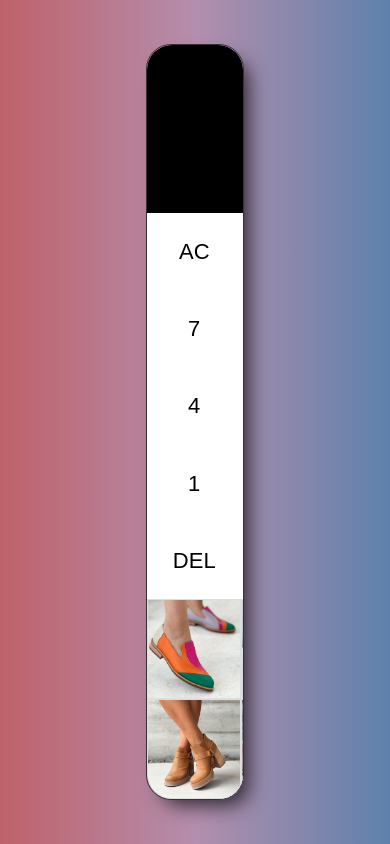
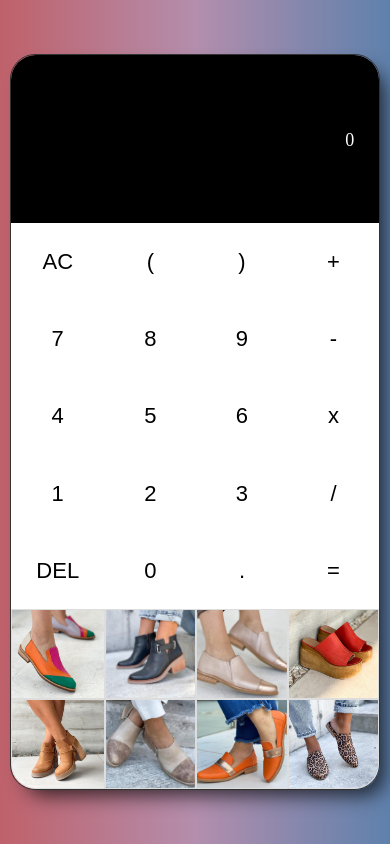
Before and after one commit to paz873107/Calculadora-Limani, a plain HTML site: page index.html in a window 390 px wide. Both pictures are taken after a click on the button "AC". Drawn offline with Linux system fonts and the light colour scheme.

Commit message:
añadidos media queries para responsiveness

```diff
--- a/app.js
+++ b/app.js
@@ -5,9 +5,35 @@ const keys = document.querySelectorAll("button");
 
 //eventlistener
 keys.forEach(key=>{
-    key.addEventListener("click",(calculate));
+    key.addEventListener("click",calculate);
 });
 
 function calculate(){
-    console.log("working")
+    let buttonText = this.innerText;
+    if(buttonText==="AC"){
+        output.innerText = "";
+        result.innerText = "0";
+        result.style.animation = "";
+        output.style.animation = "";
+        return;
+    }
+
+    if(buttonText === "DEL"){
+        output.textContent = output.textContent.substr(0,output.textContent.length-1);
+        return;
+    }
+
+    if(buttonText === "="){
+        result.innerText = eval(output.innerText);
+        result.style.animation = "big 0.5s ease-in-out";
+        output.style.animation = "small 0.5s ease-in-out";
+        result.style.animationFillMode = "forwards";
+        output.style.animationFillMode = "forwards";
+    }
+
+    else{
+        output.textContent += buttonText;
+        return;
+    }
+
 }
--- a/index.html
+++ b/index.html
@@ -4,7 +4,6 @@
         <meta charset="UTF-8">
         <meta name="viewport" content="width= device-width, initial-scale= 1.0">
         <link rel="stylesheet" href="style.css">
-        <script src="app.js"></script>
         <title>Calculadora Limani</title>
     </head>
     <body>
@@ -31,7 +30,7 @@
                 <button>4</button>
                 <button>5</button>
                 <button>6</button>
-                <button>*</button>
+                <button>x</button>
 
                 <button>1</button>
                 <button>2</button>
@@ -55,4 +54,5 @@
             </div>
         </div>
     </body>
+    <script src="app.js"></script>
 </html>
--- a/style.css
+++ b/style.css
@@ -13,7 +13,7 @@ body {
 }
 
 .calculator {
-    width: 25%;
+    width: 35%;
     border-radius: 25px;
     border: 0.5px solid #333333;
     box-shadow: 10px 11px 20px -6px rgba(0,0,0,0.74);
@@ -65,7 +65,7 @@ body {
     background-position: center;
     background-repeat: no-repeat;
     background-size: cover;
-    height: 100px;
+    height: 150px;
     border: 0.5px solid #ddd;
     color:transparent;
 }
@@ -132,3 +132,48 @@ button:hover {
         font-size: 18px;
     }
 }
+
+
+@media only screen and (max-width: 1200px) {
+    .calculator {
+    width: 50%;
+    margin-top: 20px;
+    margin-bottom: 20px;
+    }
+    .special-buttons {
+    height: 140px;
+    }
+}
+
+@media only screen and (max-width: 992px) {
+    .calculator {
+    width: 65%;
+    margin-top: 20px;
+    margin-bottom: 20px;
+    }
+    .special-buttons {
+    height: 120px;
+    }
+}
+
+@media only screen and (max-width: 768px) {
+    .calculator {
+    width: 80%;
+    margin-top: 20px;
+    margin-bottom: 20px;
+    }
+    .special-buttons {
+    height: 100px;
+    }
+}
+
+@media only screen and (max-width: 576px) {
+    .calculator {
+    width: 95%;
+    margin-top: 20px;
+    margin-bottom: 20px;
+    }
+    .special-buttons {
+    height: 90px;
+    }
+}
```
